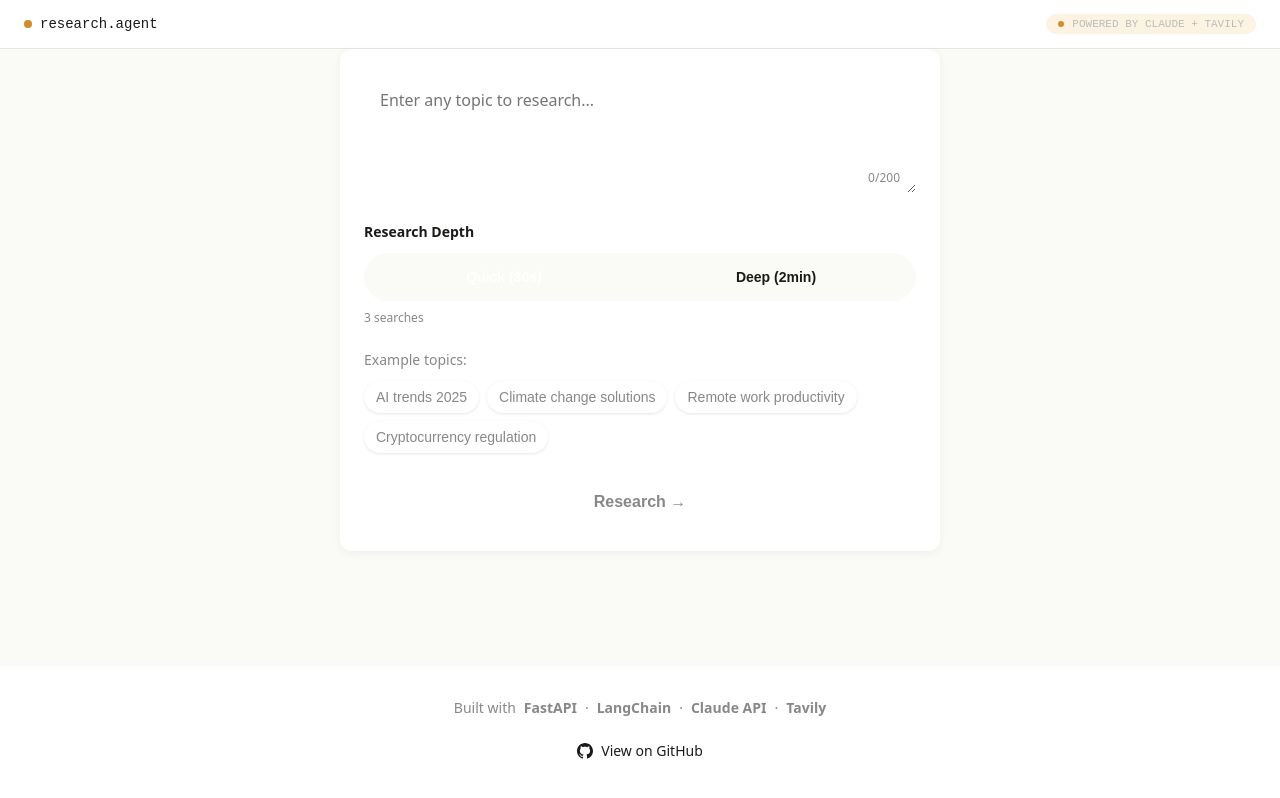
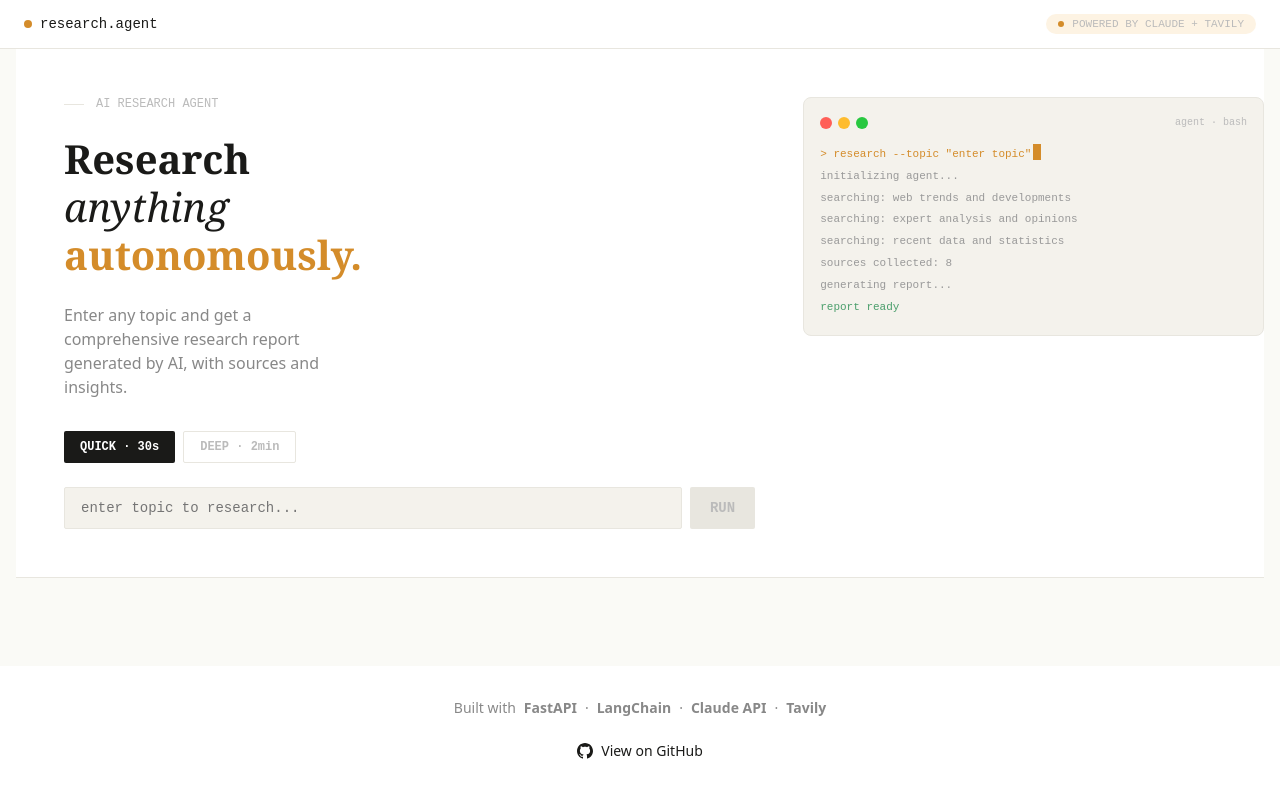
Before and after one commit to fernandojosecc/research-agent-ui, a Next.js app: page / in a window 1280 px wide. Built offline with nearby package versions, Linux system fonts and the light colour scheme.

Commit message:
Redesign ResearchForm component with terminal-inspired hero section

```diff
--- a/components/ResearchForm.js
+++ b/components/ResearchForm.js
@@ -6,17 +6,10 @@ export default function ResearchForm({ onResearch, isLoading }) {
   const [timeLeft, setTimeLeft] = useState(30);
   const [progressStep, setProgressStep] = useState(0);
 
-  const exampleTopics = [
-    "AI trends 2025",
-    "Climate change solutions",
-    "Remote work productivity",
-    "Cryptocurrency regulation"
-  ];
-
   const progressMessages = [
     "Searching the web...",
     "Reading sources...",
-    "Analyzing data...",
+    "Analyzing findings...",
     "Writing report..."
   ];
 
@@ -51,265 +44,255 @@ export default function ResearchForm({ onResearch, isLoading }) {
     }
   };
 
-  const handleTopicChange = (e) => {
-    const value = e.target.value;
-    if (value.length <= 200) {
-      setTopic(value);
-    }
-  };
+  const TerminalPanel = () => {
+    const terminalLines = [
+      `> research --topic "${topic || 'enter topic'}"`,
+      'initializing agent...',
+      'searching: web trends and developments',
+      'searching: expert analysis and opinions',
+      'searching: recent data and statistics',
+      'sources collected: 8',
+      'generating report...',
+      'report ready'
+    ];
 
-  const handleExampleClick = (exampleTopic) => {
-    setTopic(exampleTopic);
+    return (
+      <div style={{
+        background: 'var(--terminal-bg)',
+        border: '0.5px solid var(--border)',
+        borderRadius: '8px',
+        padding: '16px',
+        fontFamily: "'Courier New', monospace",
+        fontSize: '11px',
+        lineHeight: '1.8'
+      }}>
+        {/* Terminal bar */}
+        <div style={{
+          display: 'flex',
+          justifyContent: 'space-between',
+          alignItems: 'center',
+          marginBottom: '12px'
+        }}>
+          <div style={{ display: 'flex', gap: '6px' }}>
+            <div style={{ width: '12px', height: '12px', borderRadius: '50%', background: '#ff5f57' }} />
+            <div style={{ width: '12px', height: '12px', borderRadius: '50%', background: '#febc2e' }} />
+            <div style={{ width: '12px', height: '12px', borderRadius: '50%', background: '#28c840' }} />
+          </div>
+          <span style={{ color: 'var(--text-faint)', fontSize: '10px' }}>agent · bash</span>
+        </div>
+
+        {/* Terminal lines */}
+        <div>
+          {terminalLines.map((line, index) => {
+            const isPrompt = line.startsWith('>');
+            const isCommand = line.includes('research --topic');
+            const isSuccess = line.includes('report ready');
+            const delay = isLoading ? index * 400 : 0;
+
+            return (
+              <div
+                key={index}
+                style={{
+                  color: isPrompt ? 'var(--accent)' :
+                         isCommand ? '#555' :
+                         isSuccess ? 'var(--success)' : '#999',
+                  opacity: isLoading && index > 0 ? 0 : 1,
+                  animation: isLoading && index > 0 ? `terminalLine 0.4s ease-out ${delay}ms forwards` : 'none',
+                  marginBottom: '2px'
+                }}
+              >
+                {line}
+                {index === 0 && !isLoading && <span className="terminal-cursor" />}
+              </div>
+            );
+          })}
+        </div>
+      </div>
+    );
   };
 
   return (
     <div style={{
-      background: 'white',
-      border: `1px solid var(--border-light)`,
-      borderRadius: '12px',
-      padding: '24px',
-      maxWidth: '600px',
-      margin: '0 auto 2rem',
-      boxShadow: '0 2px 8px rgba(0,0,0,0.05)'
+      background: 'var(--bg-white)',
+      borderBottom: '0.5px solid var(--border)'
     }}>
-      <form onSubmit={handleSubmit}>
-        <div style={{ marginBottom: '1.5rem' }}>
-          <div style={{ position: 'relative' }}>
-          <textarea
-            value={topic}
-            onChange={handleTopicChange}
-            placeholder="Enter any topic to research..."
-            disabled={isLoading}
-            className="animated-border-input"
-            style={{
-              width: '100%',
-              minHeight: '120px',
-              padding: '1rem',
-              paddingBottom: '2.5rem',
-              border: `1px solid var(--border-light)`,
-              borderRadius: '8px',
-              fontSize: '1rem',
-              fontFamily: 'inherit',
-              resize: 'vertical',
-              backgroundColor: isLoading ? 'var(--bg-page)' : 'white',
-              color: 'var(--text-primary)',
-              outline: 'none',
-              transition: 'all 0.3s',
-              position: 'relative'
-            }}
-          />
       <div style={{
-            position: 'absolute',
-            bottom: '0.75rem',
-            right: '1rem',
-            fontSize: '0.75rem',
-            color: topic.length >= 180 ? 'var(--yellow-primary)' : 'var(--text-muted)',
-            fontWeight: topic.length >= 180 ? '600' : '400',
-            pointerEvents: 'none'
+        maxWidth: '1200px',
+        margin: '0 auto',
+        padding: '48px 24px',
+        display: 'grid',
+        gridTemplateColumns: '60% 40%',
+        gap: '48px',
+        alignItems: 'start'
       }}>
-            {topic.length}/200
-          </div>
-        </div>
+        {/* Left Column */}
+        <div>
+          {/* Label */}
+          <div style={{
+            display: 'flex',
+            alignItems: 'center',
+            gap: '12px',
+            marginBottom: '24px'
+          }}>
+            <div style={{
+              width: '20px',
+              height: '1px',
+              background: 'var(--border)'
+            }} />
+            <span style={{
+              fontFamily: "'Courier New', monospace",
+              fontSize: '12px',
+              color: 'var(--text-faint)',
+              textTransform: 'uppercase'
+            }}>
+              AI RESEARCH AGENT
+            </span>
           </div>
 
-        <div style={{ marginBottom: '1.5rem' }}>
-          <label style={{
-            display: 'block',
-            fontSize: '0.875rem',
-            fontWeight: '600',
-            color: 'var(--text-primary)',
-            marginBottom: '0.75rem'
+          {/* Heading */}
+          <h1 style={{
+            fontFamily: 'Georgia, serif',
+            fontSize: '40px',
+            lineHeight: '1.2',
+            marginBottom: '24px',
+            fontWeight: 'normal'
           }}>
-            Research Depth
-          </label>
+            <span style={{ display: 'block', fontWeight: 'bold', color: 'var(--text-primary)' }}>
+              Research
+            </span>
+            <span style={{ display: 'block', fontStyle: 'italic', fontWeight: '300', color: 'var(--text-primary)' }}>
+              anything
+            </span>
+            <span style={{ display: 'block', fontWeight: 'bold', color: 'var(--accent)' }}>
+              autonomously.
+            </span>
+          </h1>
+
+          {/* Description */}
+          <p style={{
+            fontFamily: 'system-ui, sans-serif',
+            fontSize: '16px',
+            color: 'var(--text-muted)',
+            maxWidth: '300px',
+            marginBottom: '32px',
+            lineHeight: '1.5'
+          }}>
+            Enter any topic and get a comprehensive research report generated by AI, with sources and insights.
+          </p>
+
+          {/* Depth Toggle */}
+          <div style={{ marginBottom: '24px' }}>
             <div style={{
               display: 'flex',
-            background: 'var(--bg-page)',
-            border: `1px solid var(--border-light)`,
-            borderRadius: '24px',
-            padding: '4px',
-            position: 'relative'
+              gap: '8px'
             }}>
               <button
                 type="button"
                 onClick={() => setDepth('quick')}
                 disabled={isLoading}
+                className="button-scale"
                 style={{
-                flex: 1,
-                padding: '0.75rem 1rem',
-                border: 'none',
-                borderRadius: '20px',
-                background: depth === 'quick' ? 'var(--blue-primary)' : 'transparent',
-                color: depth === 'quick' ? 'white' : 'var(--text-primary)',
-                fontSize: '0.875rem',
-                fontWeight: '600',
-                cursor: isLoading ? 'not-allowed' : 'pointer',
-                transition: 'all 0.2s',
-                zIndex: depth === 'quick' ? 2 : 1,
-                position: 'relative'
+                  padding: '8px 16px',
+                  border: depth === 'quick' ? 'none' : '0.5px solid var(--border)',
+                  borderRadius: '2px',
+                  background: depth === 'quick' ? 'var(--text-primary)' : 'transparent',
+                  color: depth === 'quick' ? 'var(--bg-white)' : 'var(--text-faint)',
+                  fontFamily: "'Courier New', monospace",
+                  fontSize: '12px',
+                  fontWeight: 'bold',
+                  cursor: isLoading ? 'not-allowed' : 'pointer'
                 }}
               >
-              Quick (30s)
+                QUICK · 30s
               </button>
               <button
                 type="button"
                 onClick={() => setDepth('deep')}
                 disabled={isLoading}
+                className="button-scale"
+                style={{
+                  padding: '8px 16px',
+                  border: depth === 'deep' ? 'none' : '0.5px solid var(--border)',
+                  borderRadius: '2px',
+                  background: depth === 'deep' ? 'var(--text-primary)' : 'transparent',
+                  color: depth === 'deep' ? 'var(--bg-white)' : 'var(--text-faint)',
+                  fontFamily: "'Courier New', monospace",
+                  fontSize: '12px',
+                  fontWeight: 'bold',
+                  cursor: isLoading ? 'not-allowed' : 'pointer'
+                }}
+              >
+                DEEP · 2min
+              </button>
+            </div>
+          </div>
+
+          {/* Search Row */}
+          <form onSubmit={handleSubmit} style={{
+            display: 'flex',
+            gap: '8px'
+          }}>
+            <input
+              type="text"
+              value={topic}
+              onChange={(e) => setTopic(e.target.value)}
+              placeholder="enter topic to research..."
+              disabled={isLoading}
               style={{
                 flex: 1,
-                padding: '0.75rem 1rem',
+                padding: '12px 16px',
+                border: '0.5px solid var(--border)',
+                borderRadius: '2px',
+                background: 'var(--bg-warm)',
+                fontFamily: "'Courier New', monospace",
+                fontSize: '14px',
+                color: 'var(--text-primary)',
+                outline: 'none'
+              }}
+            />
+            <button
+              type="submit"
+              disabled={!topic.trim() || isLoading}
+              className="button-scale"
+              style={{
+                padding: '12px 20px',
                 border: 'none',
-                borderRadius: '20px',
-                background: depth === 'deep' ? 'var(--blue-primary)' : 'transparent',
-                color: depth === 'deep' ? 'white' : 'var(--text-primary)',
-                fontSize: '0.875rem',
-                fontWeight: '600',
-                cursor: isLoading ? 'not-allowed' : 'pointer',
-                transition: 'all 0.2s',
-                zIndex: depth === 'deep' ? 2 : 1,
-                position: 'relative'
+                borderRadius: '2px',
+                background: (!topic.trim() || isLoading) ? 'var(--border)' : 'var(--text-primary)',
+                color: (!topic.trim() || isLoading) ? 'var(--text-faint)' : 'var(--bg-white)',
+                fontFamily: "'Courier New', monospace",
+                fontSize: '14px',
+                fontWeight: 'bold',
+                cursor: (!topic.trim() || isLoading) ? 'not-allowed' : 'pointer'
               }}
             >
-              Deep (2min)
+              RUN
             </button>
-          </div>
-          <p style={{
-            fontSize: '0.75rem',
-            color: 'var(--text-muted)',
-            marginTop: '0.5rem',
-            margin: '0.5rem 0 0'
-          }}>
-            {depth === 'quick' ? '3 searches' : '7 searches'}
-          </p>
+          </form>
         </div>
 
-        {!isLoading && (
-          <div style={{ marginBottom: '1.5rem' }}>
-            <p style={{
-              fontSize: '0.875rem',
-              color: 'var(--text-muted)',
-              marginBottom: '0.75rem'
+        {/* Right Column - Terminal Panel */}
+        <div>
+          <TerminalPanel />
+
+          {/* Progress Section */}
+          {isLoading && (
+            <div style={{
+              marginTop: '24px',
+              fontFamily: "'Courier New', monospace",
+              fontSize: '12px',
+              color: 'var(--text-muted)'
             }}>
-              Example topics:
-            </p>
-            <div style={{
-              display: 'flex',
-              flexWrap: 'wrap',
-              gap: '0.5rem'
-            }}>
-              {exampleTopics.map((example, index) => (
-                <button
-                  key={index}
-                  type="button"
-                  onClick={() => handleExampleClick(example)}
-                  style={{
-                    padding: '0.5rem 0.75rem',
-                    border: `1px solid var(--border-light)`,
-                    borderRadius: '20px',
-                    background: 'white',
-                    color: 'var(--text-muted)',
-                    fontSize: '0.875rem',
-                    cursor: 'pointer',
-                    transition: 'all 0.3s cubic-bezier(0.4, 0, 0.2, 1)',
-                    transform: 'translateY(0)',
-                    boxShadow: '0 1px 3px rgba(0,0,0,0.1)'
-                  }}
-                  onMouseOver={(e) => {
-                    e.target.style.borderColor = 'var(--blue-primary)';
-                    e.target.style.color = 'var(--blue-primary)';
-                    e.target.style.transform = 'translateY(-2px)';
-                    e.target.style.boxShadow = '0 4px 12px rgba(24, 95, 165, 0.15)';
-                    e.target.style.background = 'var(--blue-light)';
-                  }}
-                  onMouseOut={(e) => {
-                    e.target.style.borderColor = 'var(--border-light)';
-                    e.target.style.color = 'var(--text-muted)';
-                    e.target.style.transform = 'translateY(0)';
-                    e.target.style.boxShadow = '0 1px 3px rgba(0,0,0,0.1)';
-                    e.target.style.background = 'white';
-                  }}
-                >
-                  {example}
-                </button>
-              ))}
+              <div style={{ marginBottom: '8px' }}>
+                {progressMessages[progressStep]}
+              </div>
+              <div>
+                {timeLeft > 0 ? `[${timeLeft}] seconds remaining` : "Almost done..."}
               </div>
             </div>
           )}
-
-        <button
-          type="submit"
-          disabled={!topic.trim() || isLoading}
-          style={{
-            width: '100%',
-            padding: '1rem',
-            border: 'none',
-            borderRadius: '8px',
-            background: (!topic.trim() || isLoading) ? 'var(--border-light)' : 'var(--blue-primary)',
-            color: (!topic.trim() || isLoading) ? 'var(--text-muted)' : 'white',
-            fontSize: '1rem',
-            fontWeight: '600',
-            cursor: (!topic.trim() || isLoading) ? 'not-allowed' : 'pointer',
-            transition: 'all 0.2s',
-            display: 'flex',
-            alignItems: 'center',
-            justifyContent: 'center',
-            gap: '0.5rem'
-          }}
-        >
-          {isLoading ? (
-            <div style={{ width: '100%' }}>
-              <div style={{
-                marginBottom: '1rem',
-                textAlign: 'center',
-                fontSize: '0.875rem',
-                color: 'var(--text-muted)',
-                fontWeight: '500'
-              }}>
-                Researching: {topic}
-              </div>
-              <div style={{
-                textAlign: 'center',
-                fontSize: '0.75rem',
-                color: 'var(--text-muted)'
-              }}>
-                <p>{progressMessages[progressStep]}</p>
-                <p>{timeLeft > 0 ? `${timeLeft} seconds remaining` : "Almost done..."}</p>
         </div>
       </div>
-          ) : (
-            'Research  \u2192'
-          )}
-        </button>
-      </form>
-
-      <style jsx>{`
-        @keyframes spin {
-          0% { transform: rotate(0deg); }
-          100% { transform: rotate(360deg); }
-        }
-
-        @keyframes gradient-border {
-          0% { background-position: 0% 50%; }
-          50% { background-position: 100% 50%; }
-          100% { background-position: 0% 50%; }
-        }
-
-        @keyframes pulse {
-          0% { opacity: 1; }
-          50% { opacity: 0.5; }
-          100% { opacity: 1; }
-        }
-
-        .animated-border-input:focus {
-          border: 2px solid transparent;
-          background-image: linear-gradient(white, white),
-                            linear-gradient(45deg, var(--blue-primary), var(--yellow-primary), var(--blue-primary));
-          background-origin: border-box;
-          background-clip: padding-box, border-box;
-          background-size: 200% 200%;
-          animation: gradient-border 3s ease infinite;
-        }
-      `}</style>
     </div>
   );
 }
```
Lines whose indentation alone changed are shown as unchanged.
